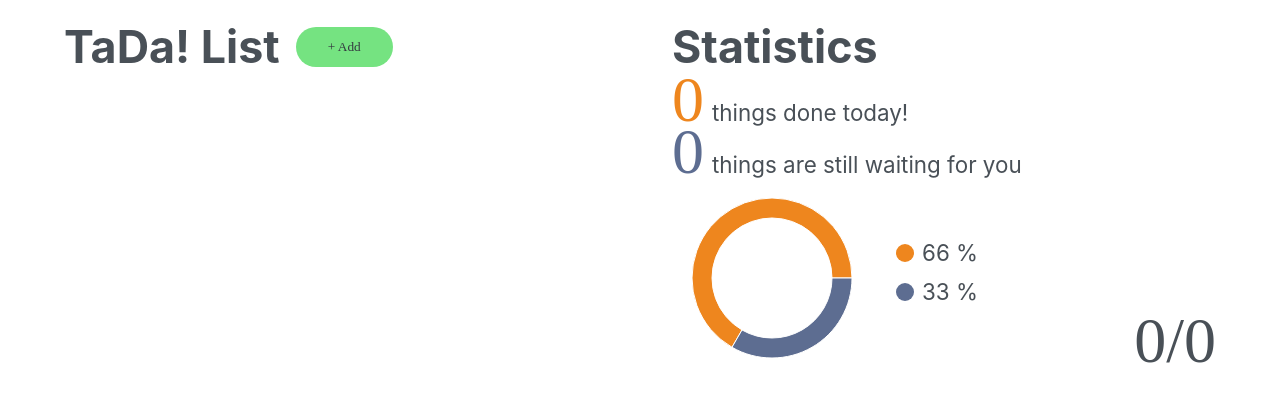
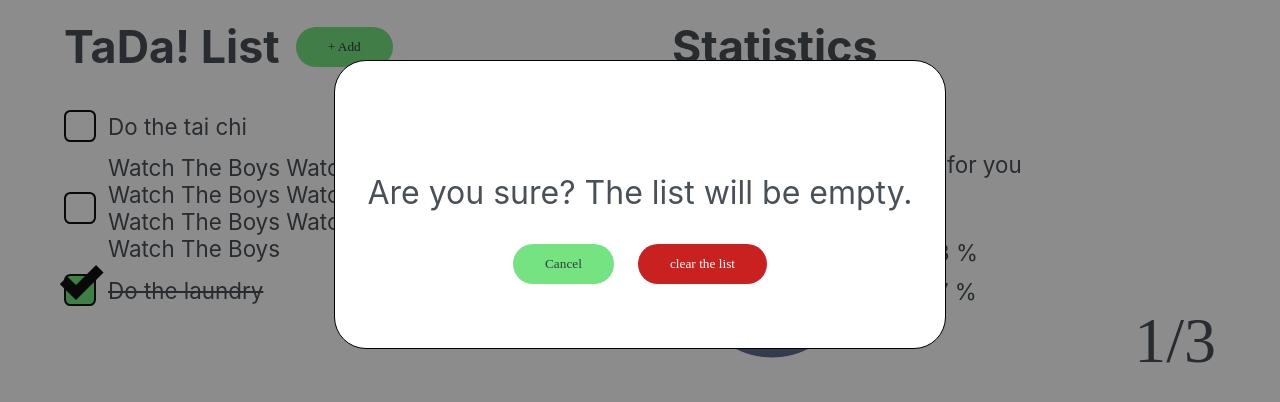
Before and after one commit to sophiepavlova/TaDa-List, a React (Vite) app: page / in a window 1280 px wide. Both pictures are taken after a click on the button "clear the list". Shown: the top 402 px of the page. Built offline with nearby package versions, Linux system fonts and the light colour scheme; a web font is replaced by a local one.

Commit message:
Add calculation in Stats, and overlay when modal is open

```diff
--- a/src/App.css
+++ b/src/App.css
@@ -78,7 +78,7 @@ body {
 
 .align-right {
   max-width: 230px;
-  align-self: flex-end;
+  align-self: center;
 }
 .button-add:hover {
   background-color: var(--color-add-dark);
@@ -239,3 +239,40 @@ textarea {
 .task-text.completed {
   text-decoration: line-through;
 }
+
+/* 🚩Modal window */
+
+.modal {
+  position: absolute;
+  align-self: flex-end;
+  background-color: white;
+  top: 60px;
+  padding: 64px 32px;
+  display: flex;
+  flex-direction: column;
+  gap: 32px;
+  border: 1px black solid;
+  border-radius: 32px;
+  align-items: center;
+}
+
+.warning {
+  font-size: 32px;
+  padding-top: 48px;
+  margin: 0 auto;
+}
+
+.modal-buttons {
+  display: flex;
+  gap: 24px;
+}
+
+.modal-overlay {
+  position: fixed;
+  inset: 0;
+  background: rgba(0, 0, 0, 0.45);
+  display: flex;
+  align-items: center;
+  justify-content: center;
+  z-index: 1000;
+}
--- a/src/App.jsx
+++ b/src/App.jsx
@@ -27,6 +27,8 @@ function App() {
   const [task, setTask] = useState([]);
   const [tasks, setTasks] = useState([...initialTasks]);
   const [formIsHidden, setFormIsHidden] = useState(true);
+  const [modalIsOpen, setModaiIsOpen] = useState(false);
+
   const allTasksCounter = tasks.length;
   let tasksCheckedCounter = 0;
   tasks.forEach(
@@ -36,7 +38,7 @@ function App() {
           ? tasksCheckedCounter + 1
           : tasksCheckedCounter),
   );
-  console.log(tasksCheckedCounter);
+  // console.log(tasksCheckedCounter);
 
   function handleAddTask(newTask) {
     setTask(newTask);
@@ -54,6 +56,7 @@ function App() {
 
   function handleClearList() {
     setTasks([]);
+    setModaiIsOpen(false);
   }
 
   function handleToggleCheckbox(id) {
@@ -62,6 +65,12 @@ function App() {
         task.id === id ? { ...task, completed: !task.completed } : task,
       ),
     );
+  }
+  function handleModalOpen() {
+    setModaiIsOpen(true);
+  }
+  function handleModalClose() {
+    setModaiIsOpen(false);
   }
 
   return (
@@ -76,6 +85,9 @@ function App() {
             text='+ Add'
           />
         </div>
+        {tasks.length === 0 && (
+          <p className='greating'>Time to start your tada! list?</p>
+        )}
         <ToDoList
           onToggle={handleToggleCheckbox}
           onRemove={handleRemoveTask}
@@ -83,12 +95,35 @@ function App() {
           tasks={tasks}
           text='remove'
         />
+        {modalIsOpen && (
+          <div className='modal-overlay'>
+            <div className='modal'>
+              <p className='warning'>Are you sure? The list will be empty.</p>
+              <div className='modal-buttons'>
+                <Button
+                  className='cancel'
+                  onClick={handleModalClose}
+                  color='button-add'
+                  text='Cancel'
+                />
                 <Button
                   onClick={handleClearList}
                   className={`${tasks.length === 0 ? 'hide' : ''}`}
                   color='button-remove align-right'
                   text='clear the list'
                 />
+              </div>
+            </div>
+          </div>
+        )}
+        {!modalIsOpen && (
+          <Button
+            onClick={handleModalOpen}
+            className={`${tasks.length === 0 ? 'hide' : ''}`}
+            color='button-remove align-right'
+            text='clear the list'
+          />
+        )}
         <AddTaskForm
           onClick={handleToggleForm}
           onAddTask={handleAddTask}
--- a/src/components/Stats.jsx
+++ b/src/components/Stats.jsx
@@ -5,20 +5,22 @@ export default function Stats({ allTasksCounter, tasksCheckedCounter }) {
     { name: 'Remaining', value: 3 },
   ];
   const COLORS = ['#ee861e', '#5d6d91'];
-
+  const total = allTasksCounter;
+  const checked = tasksCheckedCounter;
+  const nonChecked = allTasksCounter - tasksCheckedCounter;
+  const checkedPercent = Math.round((checked / total) * 100);
+  const nonCheckedPercent = Math.round((nonChecked / total) * 100);
   return (
     <div>
       <h1>Statistics</h1>
 
       <div className='stats-messages'>
         <div className='stats-message'>
-          <div className='number done'> {tasksCheckedCounter}</div>
+          <div className='number done'> {checked}</div>
           <div>things done today!</div>
         </div>
         <div className='stats-message'>
-          <div className='number not-done'>
-            {allTasksCounter - tasksCheckedCounter}
-          </div>
+          <div className='number not-done'>{nonChecked}</div>
           <div>things are still waiting for you</div>
         </div>
       </div>
@@ -34,15 +36,15 @@ export default function Stats({ allTasksCounter, tasksCheckedCounter }) {
         <div>
           <div className='percents'>
             <div className='cirlce done'></div>
-            <div>66 %</div>
+            <div>{checkedPercent || 0} %</div>
           </div>
           <div className='percents'>
             <div className='cirlce not-done'></div>
-            <div>33 %</div>
+            <div>{nonCheckedPercent || 0} %</div>
           </div>
         </div>
         <div className='fraction'>
-          {tasksCheckedCounter}/{allTasksCounter}
+          {checked}/{total}
         </div>
       </div>
     </div>
--- a/src/components/ToDoList.jsx
+++ b/src/components/ToDoList.jsx
@@ -1,7 +1,7 @@
 import ToDoItem from './ToDoItem.jsx';
 
 export default function ToDoList({ onToggle, onRemove, text, tasks }) {
-  console.log(tasks);
+  // console.log(tasks);
 
   return (
     <div>
```
Lines whose indentation alone changed are shown as unchanged.
